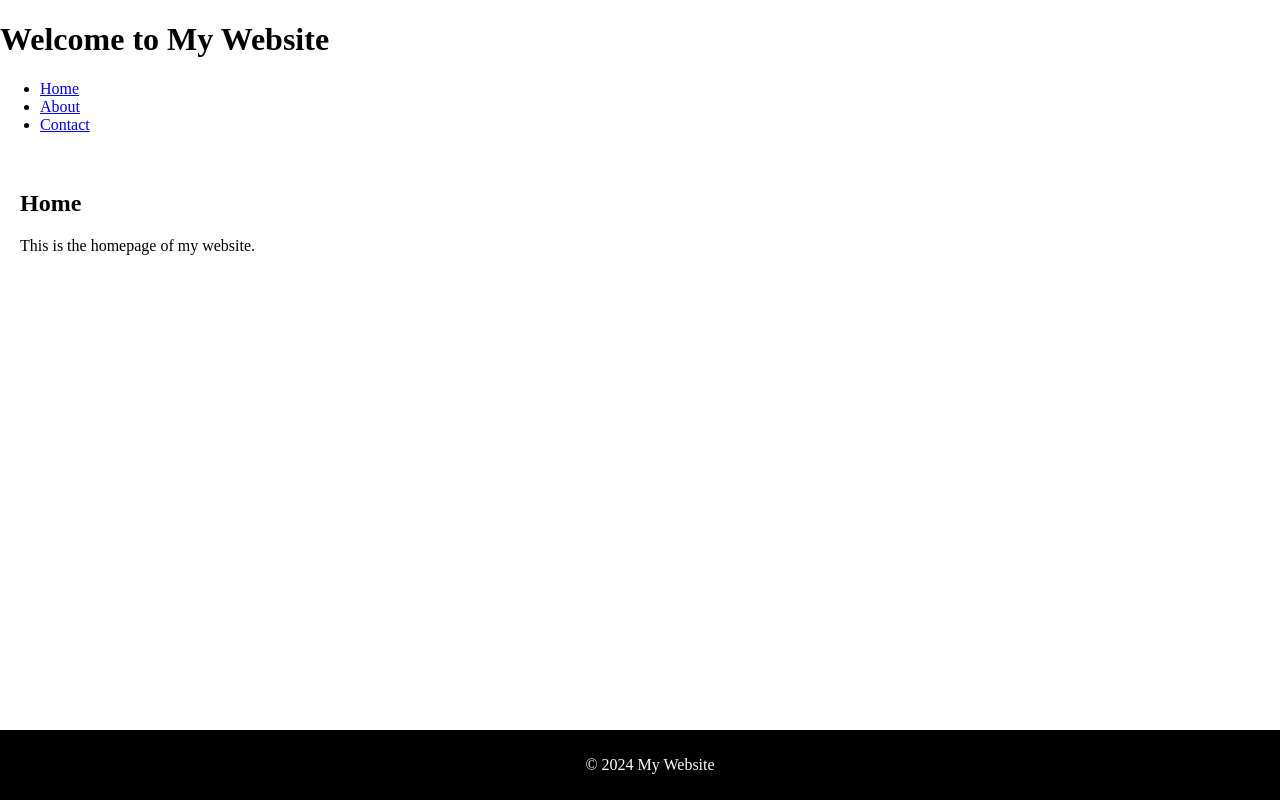
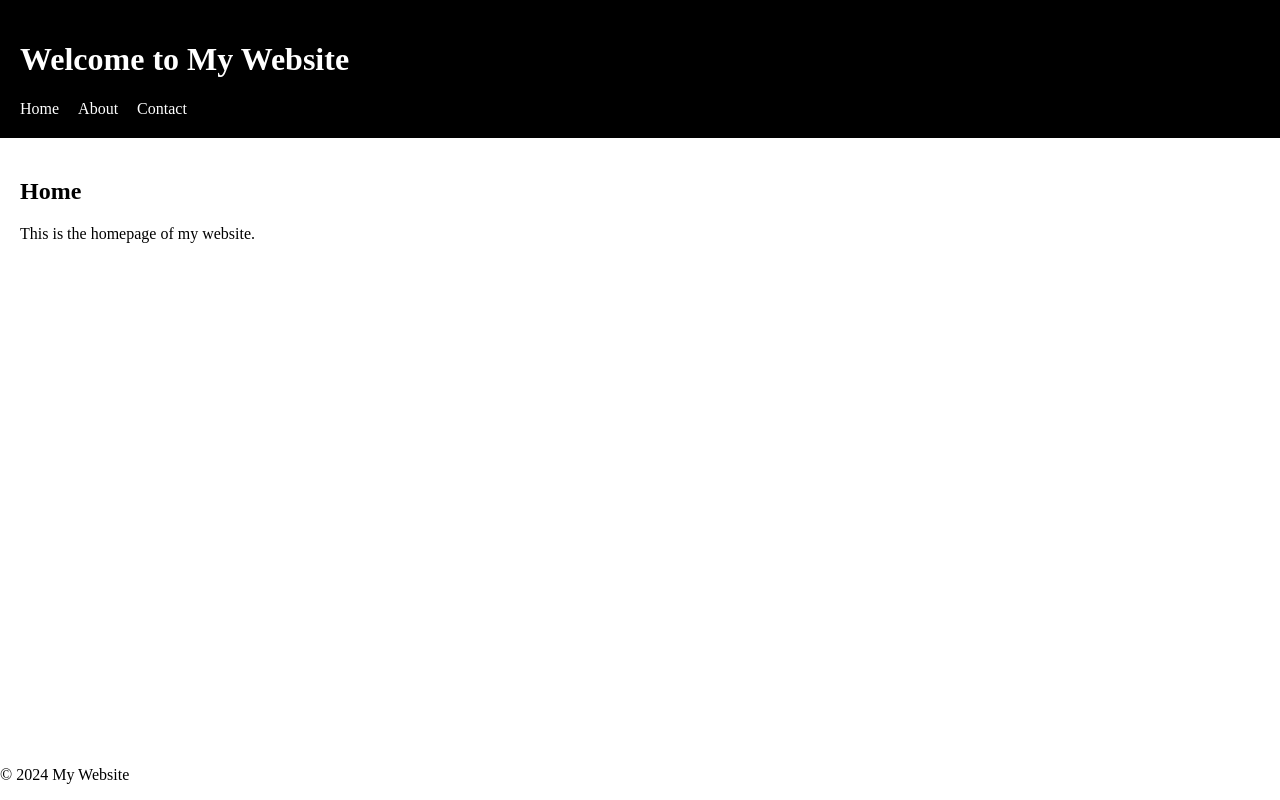
Before and after one commit to SamDSky/SamDSky.github.io, a plain HTML site: page index.html in a window 1280 px wide. Drawn offline with Linux system fonts and the light colour scheme.

Commit message:
Update styles.css

```diff
--- a/styles.css
+++ b/styles.css
@@ -1,22 +1,42 @@
 html, body {
-    height: 100%; /* Set full height for body */
+    height: 100%; /* Full height for both html and body */
     margin: 0; /* Remove default margin */
 }
 
 body {
-    display: flex;
+    display: flex; /* Use flexbox for layout */
     flex-direction: column; /* Stack children vertically */
 }
 
 main {
-    flex: 1; /* Allow main content to grow and take available space */
-    padding: 20px; /* Add padding to the main content */
+    flex: 1; /* Allow the main content to take up available space */
+    padding: 20px; /* Padding for main content */
+}
+
+header {
+    background-color: black; /* Header background */
+    color: white; /* Header text color */
+    padding: 20px; /* Padding for header */
+}
+
+nav ul {
+    list-style-type: none; /* Remove bullet points */
+    padding: 0; /* Remove padding */
+    margin: 0; /* Remove margin */
+}
+
+nav ul li {
+    display: inline; /* Horizontal list items */
+    margin-right: 15px; /* Space between items */
+}
+
+nav a {
+    color: white; /* Link color */
+    text-decoration: none; /* No underline */
+}
+
+nav a:hover {
+    text-decoration: underline; /* Underline on hover */
 }
 
 footer {
-    background-color: black; /* Set the footer background to black */
-    color: white; /* Set text color to white */
-    text-align: center; /* Center the footer text */
-    padding: 10px; /* Add some padding */
-    width: 100%; /* Make the footer span the entire width */
-}
```
